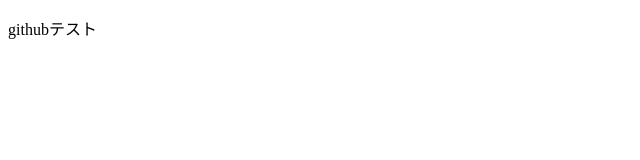
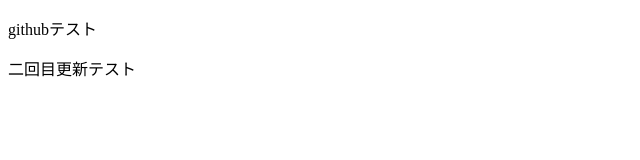
Before and after one commit to shimoyama-tomoaki/test, a plain HTML site: page index.html in a window 1280 px wide. Shown: the whole page, without its empty margins (0-640 px from the left). Drawn offline with Linux system fonts and the light colour scheme.

Commit message:
二回目更新テスト

```diff
--- a/index.html
+++ b/index.html
@@ -6,5 +6,6 @@
 </head>
 <body>
   <p>githubテスト</p>
+  <p>二回目更新テスト</p>
 </body>
 </html>
```
